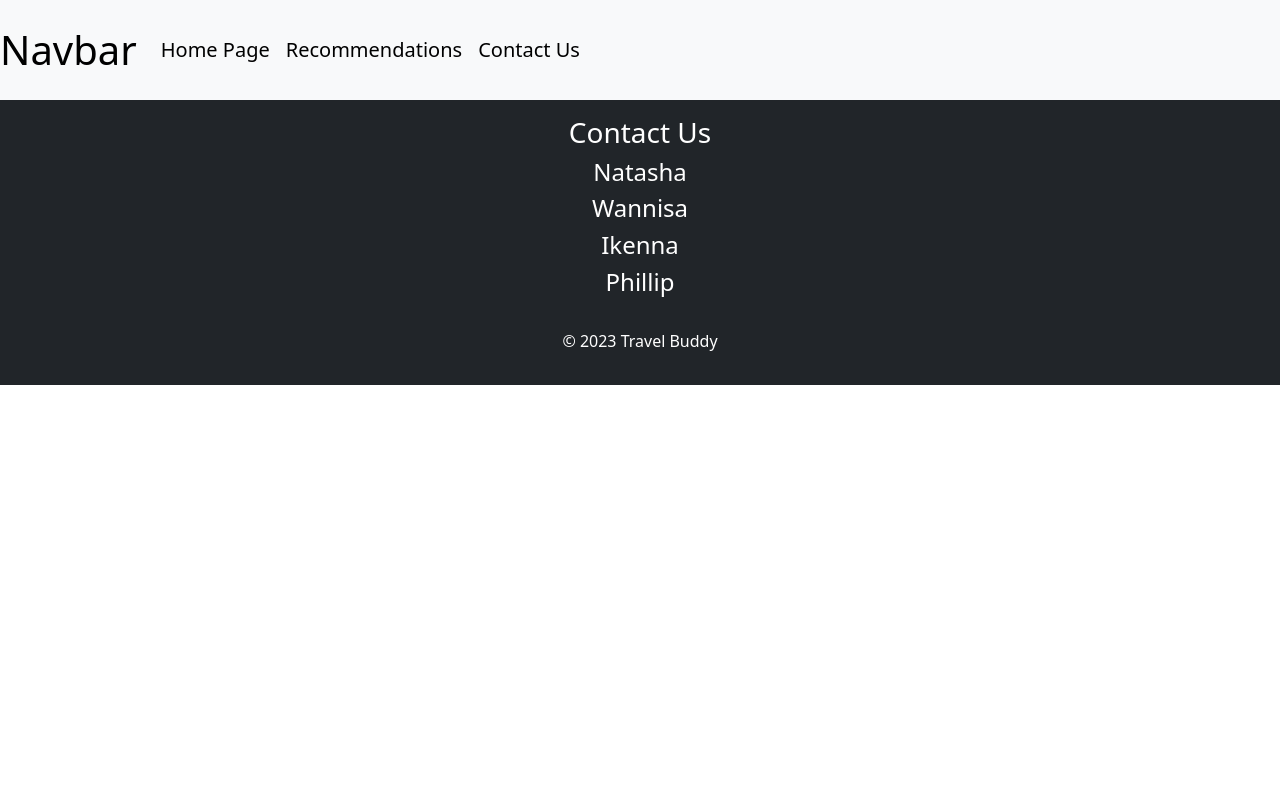
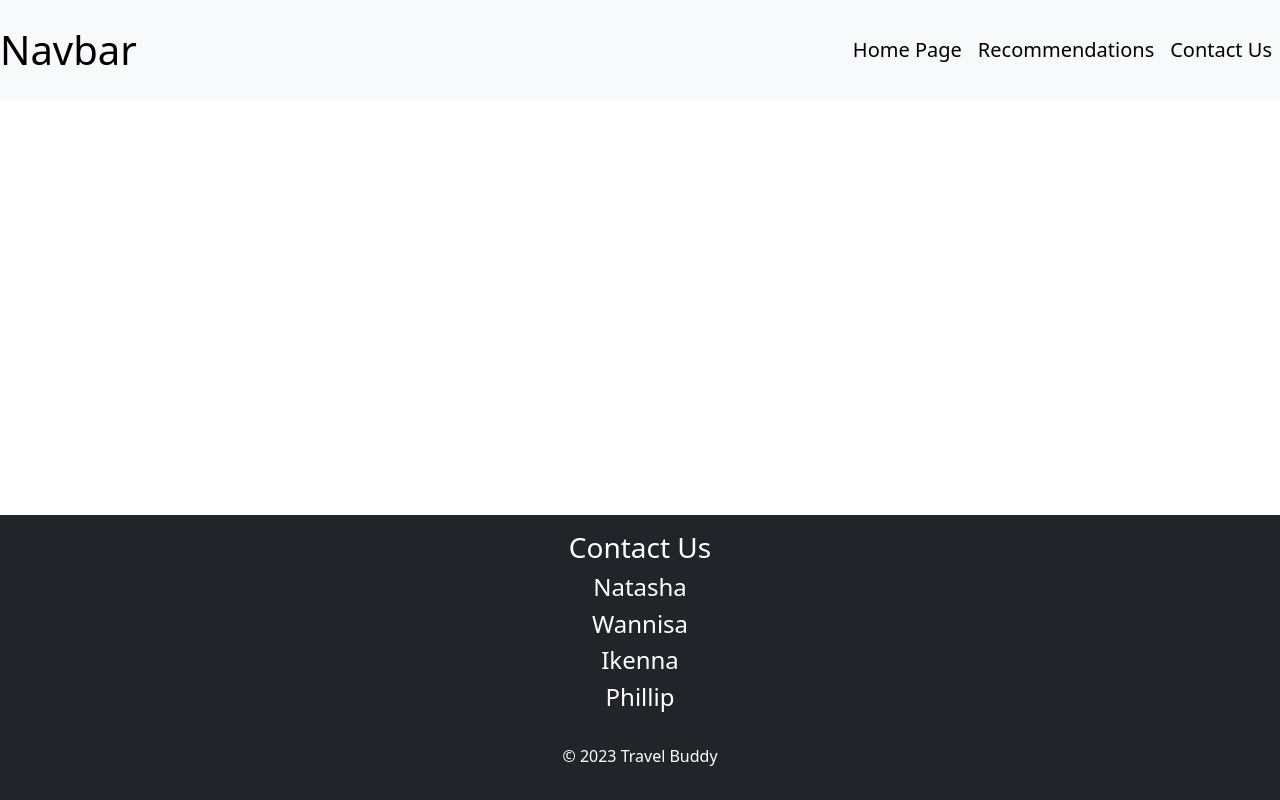
Before and after one commit to Natasha-16x/Travel-Buddy, a React (Create React App) app: page / in a window 1280 px wide. Built offline with nearby package versions, Linux system fonts and the light colour scheme.

Commit message:
added class of fixed-bottom to move footer to bottom of page

```diff
--- a/src/components/Navbar/Navbar.js
+++ b/src/components/Navbar/Navbar.js
@@ -1,6 +1,6 @@
 import React from 'react';
 import { Navbar, Nav } from 'react-bootstrap';
-import './navbar.css';
+import './NavBar.css';
 
 // function to create navbar
 
@@ -10,7 +10,7 @@ function MyNavbar() {
         <Navbar.Brand href="#">Navbar</Navbar.Brand>
         <Navbar.Toggle aria-controls="basic-navbar-nav" />
         <Navbar.Collapse id="basic-navbar-nav">
-          <Nav className="ml-auto">
+          <Nav className="ms-auto">
             <Nav.Link href="#">Home Page</Nav.Link>
             <Nav.Link href="#">Recommendations</Nav.Link>
             <Nav.Link href="#">Contact Us</Nav.Link>
--- a/src/components/footer/footer.js
+++ b/src/components/footer/footer.js
@@ -1,8 +1,9 @@
 import React from 'react';
+import { Navbar, Nav } from 'react-bootstrap';
 
 function Footer() {
   return (
-    <footer className="bg-dark text-white">
+    <footer className="bg-dark text-white fixed-bottom">
       <div className="container py-3">
         <div className="row">
           <div className="col text-center">
```
